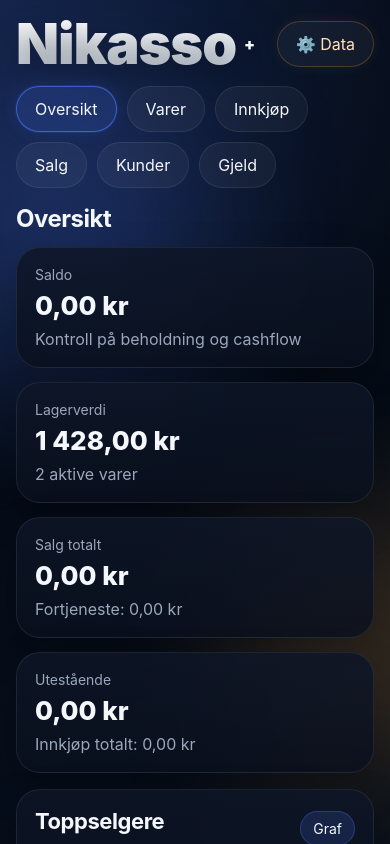
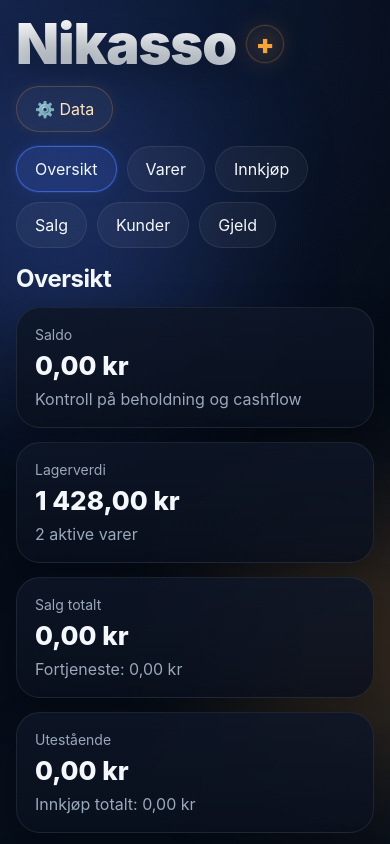
Before and after one commit to nikolaihoffmann-svg/Nikasso-, a React (Vite) app: page / in a window 390 px wide. Shown: the top 844 px of the page. Built offline with nearby package versions, Linux system fonts and the light colour scheme.

Commit message:
Update brand styles and rename brandPlusClean to brandPlusIcon

```diff
--- a/src/app/styles.css
+++ b/src/app/styles.css
@@ -135,7 +135,7 @@ button {
 }
 
 .brandCompact {
-  gap: 8px;
+  gap: 10px;
 }
 
 .brandText {
@@ -157,17 +157,17 @@ button {
   line-height: 1;
 }
 
-.brandPlusClean {
-  width: 34px;
-  height: 34px;
+.brandPlusIcon {
+  width: 42px;
+  height: 42px;
   border-radius: 999px;
-  font-size: 24px;
+  font-size: 29px;
   color: var(--gold);
-  border: 1px solid rgba(245, 163, 59, 0.28);
-  background: radial-gradient(circle at center, rgba(245, 163, 59, 0.12), rgba(245, 163, 59, 0.03));
+  border: 1px solid rgba(245, 163, 59, 0.24);
+  background: radial-gradient(circle at center, rgba(245, 163, 59, 0.14), rgba(245, 163, 59, 0.03));
   box-shadow:
-    0 0 0 1px rgba(245, 163, 59, 0.06),
-    0 0 22px rgba(245, 163, 59, 0.12);
+    0 0 0 1px rgba(245, 163, 59, 0.05),
+    0 0 26px rgba(245, 163, 59, 0.14);
 }
 
 .tabs {
@@ -519,9 +519,9 @@ button {
     font-size: 56px;
   }
 
-  .brandPlusClean {
-    width: 30px;
-    height: 30px;
-    font-size: 21px;
+  .brandPlusIcon {
+    width: 38px;
+    height: 38px;
+    font-size: 27px;
   }
 }
```
